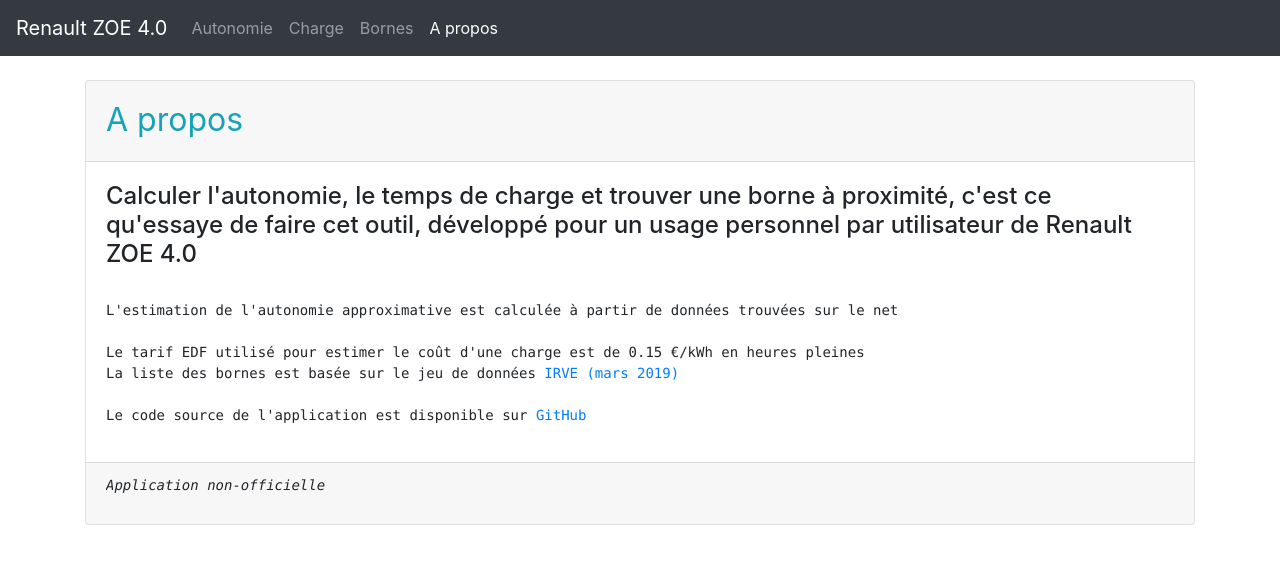
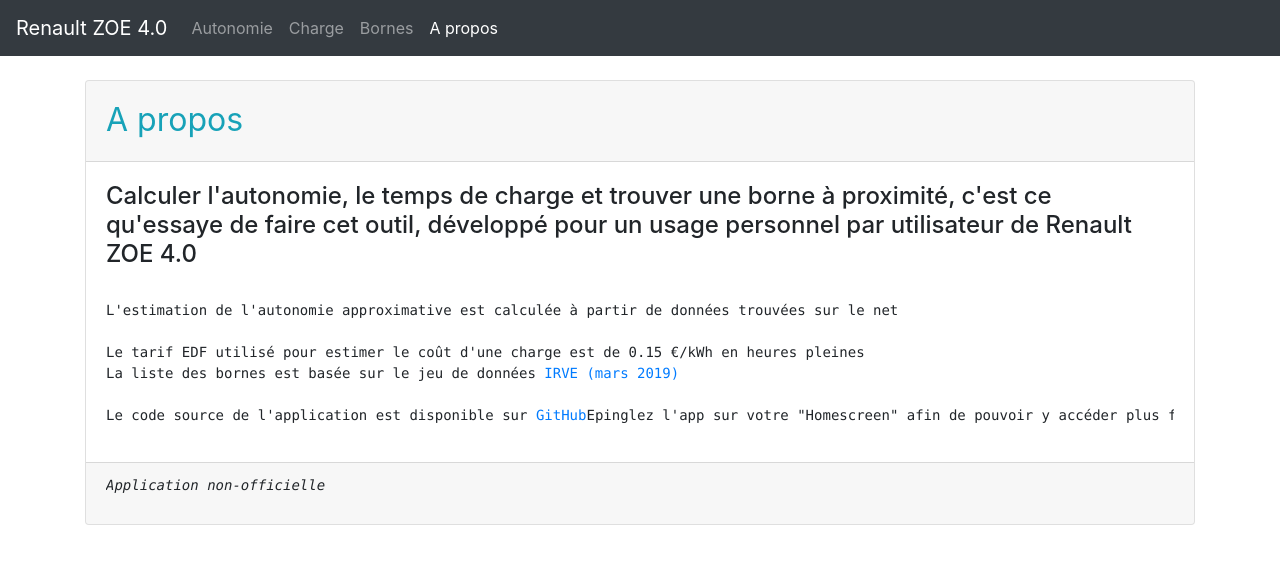
Before and after one commit to philippe-nougaillon/relax-en-zoe, a React (Create React App) app: page /about in a window 1280 px wide. Shown: the top 564 px of the page. Built offline with nearby package versions, Linux system fonts and the light colour scheme.

Commit message:
mention pin to homescreen

```diff
--- a/src/pages/About.js
+++ b/src/pages/About.js
@@ -38,8 +38,8 @@
                         sur <a href='https://github.com/philippe-nougaillon/AutonomieZoe_ReactRedux' target="_blank" rel="noopener noreferrer">
                             GitHub
                         </a>
+                        Epinglez l'app sur votre "Homescreen" afin de pouvoir y accéder plus facilement
                     </pre>
-
                 </div>
 
                 <div className="card-footer">
```
